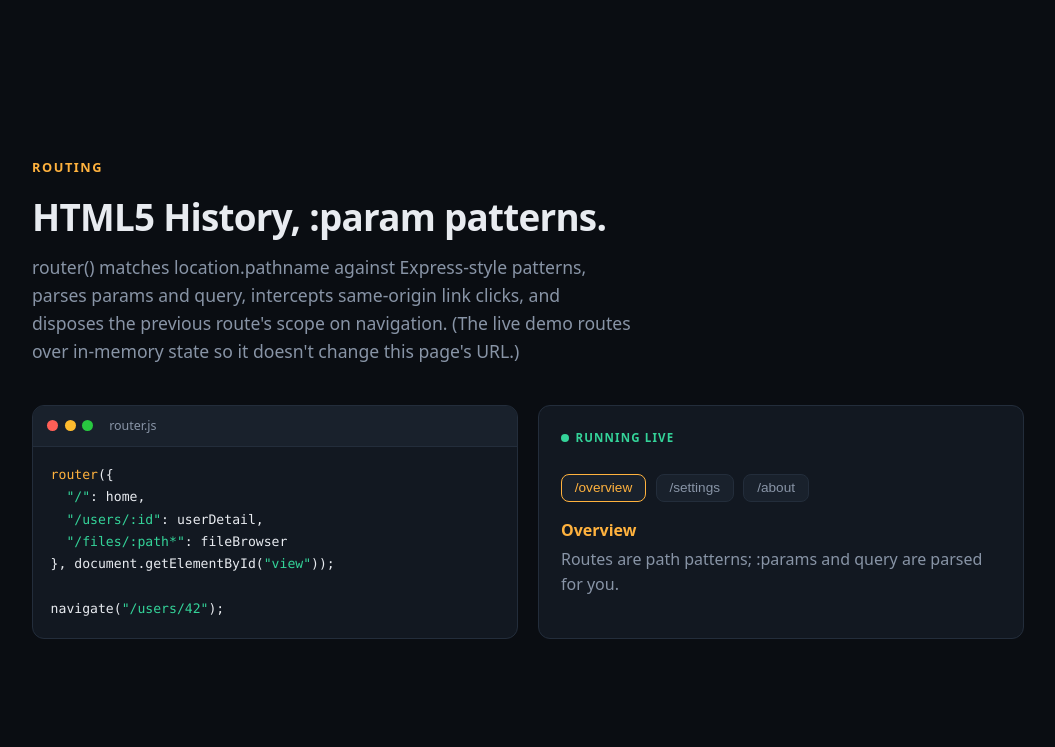
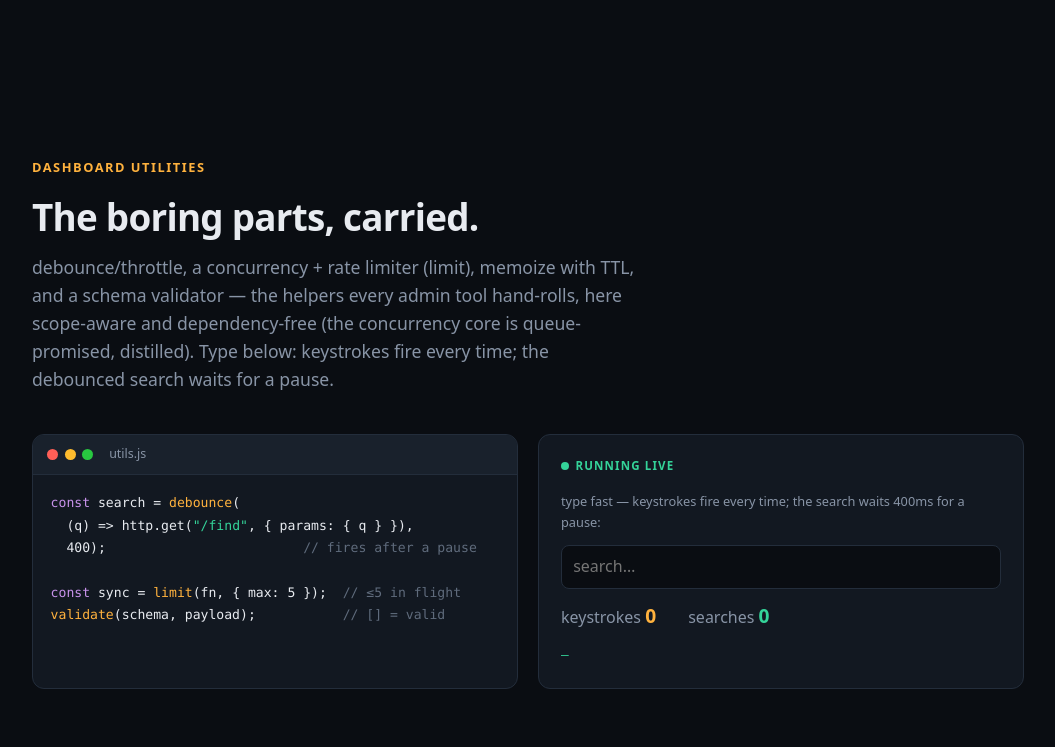
Before and after one commit to nemanjan00/qrp, a website: page index.html in a window 1280 px wide. Shown: the part 9673-10420 px from the top of the page, without its empty margins (112-1167 px from the left). Drawn offline with Linux system fonts and the light colour scheme; no server answers.

Commit message:
site,readme: showcase 0.4 features (debounce demo, value-keyed when, utils/routing snippets)
- site: live 'Dashboard utilities' section — a debounced search (keystrokes fire
  every time; the search waits for a pause), verified in Chromium. Highlighter +
  importmap updated for the new utils.
- README: value-keyed when() tab example; new snippets for debounce/limit/
  validate, responseType, currentRoute/scoped/onEffectError; keep-alive note.

```diff
--- a/index.html
+++ b/index.html
@@ -208,7 +208,8 @@
 				"@nemanjan00/qrp/utils/memoize": "./utils/memoize.js",
 				"@nemanjan00/qrp/utils/lru": "./utils/lru.js",
 				"@nemanjan00/qrp/utils/cache": "./utils/cache.js",
-				"@nemanjan00/qrp/utils/paginate": "./utils/paginate.js"
+				"@nemanjan00/qrp/utils/paginate": "./utils/paginate.js",
+				"@nemanjan00/qrp/utils/debounce": "./utils/debounce.js"
 			}
 		}
 	</script>
@@ -224,6 +225,7 @@
 		import { dismissable } from "@nemanjan00/qrp/behaviors/dismissable";
 		import { disclosure } from "@nemanjan00/qrp/behaviors/disclosure";
 		import { busyWhile } from "@nemanjan00/qrp/behaviors/busy-while";
+		import { debounce } from "@nemanjan00/qrp/utils/debounce";
 		import { persisted, viewport, online, seen, media } from "@nemanjan00/qrp/browser";
 		import { wrapMethod, delegate } from "@nemanjan00/qrp/proto";
 
@@ -241,7 +243,7 @@
 		const highlight = (code) => {
 			const esc = code.replace(/&/g, "&amp;").replace(/</g, "&lt;").replace(/>/g, "&gt;");
 			return esc.replace(
-				/(\/\/[^\n]*)|(`[^`]*`|"[^"]*"|'[^']*')|\b(const|let|import|export|from|return|new|await|function|if|else)\b|\b(state|effect|el|html|list|when|mount|table|form|notify|derive|createHttp|registerInput|inputs|bind|scope|define|router|portal|trapFocus|dismissable|disclosure|persisted|viewport|online|seen|wrapMethod|delegate|onceOnly)\b/g,
+				/(\/\/[^\n]*)|(`[^`]*`|"[^"]*"|'[^']*')|\b(const|let|import|export|from|return|new|await|function|if|else)\b|\b(state|effect|el|html|list|when|mount|table|form|notify|derive|createHttp|registerInput|inputs|bind|scope|define|router|portal|trapFocus|dismissable|disclosure|persisted|viewport|online|seen|wrapMethod|delegate|onceOnly|debounce|throttle|limit|validate|scoped|currentRoute|loadScript|memoize)\b/g,
 				(m, c, s, k, fn) =>
 					c ? `<span class="c">${c}</span>`
 					: s ? `<span class="s">${s}</span>`
@@ -712,6 +714,31 @@ el("div", { hidden: () =>
 http.get("/me", { params: { page: 2 } });`),
 				httpDemo())));
 
+		// ============================================================ utils (debounce)
+		const utilsDemo = () => {
+			const s = state({ typed: 0, searched: 0, last: "" });
+			const runSearch = debounce((q) => { s.searched++; s.last = q; }, 400);
+			return livePanel(
+				el("div", { class: "dim", style: "font-size:.8rem" }, "type fast — keystrokes fire every time; the search waits 400ms for a pause:"),
+				el("input", { "aria-label": "Search", placeholder: "search…", style: "width:100%",
+					oninput: (e) => { s.typed++; runSearch(e.target.value); } }),
+				el("div", { class: "row", style: "gap:2rem" },
+					el("div", {}, el("span", { class: "dim" }, "keystrokes "), el("strong", { style: "color:var(--accent);font-size:1.2rem" }, () => `${s.typed}`)),
+					el("div", {}, el("span", { class: "dim" }, "searches "), el("strong", { style: "color:var(--accent2);font-size:1.2rem" }, () => `${s.searched}`))),
+				el("code", { style: "font-size:.8rem;color:var(--accent2)" }, () => s.last ? `GET /find?q=${s.last}` : "—"));
+		};
+		app.appendChild(section("utils", "Dashboard utilities", "The boring parts, carried.",
+			"debounce/throttle, a concurrency + rate limiter (limit), memoize with TTL, and a schema validator — the helpers every admin tool hand-rolls, here scope-aware and dependency-free (the concurrency core is queue-promised, distilled). Type below: keystrokes fire every time; the debounced search waits for a pause.",
+			el("div", { class: "demo" },
+				codeWindow("utils.js", `
+const search = debounce(
+  (q) => http.get("/find", { params: { q } }),
+  400);                         // fires after a pause
+
+const sync = limit(fn, { max: 5 });  // ≤5 in flight
+validate(schema, payload);           // [] = valid`),
+				utilsDemo())));
+
 		// ============================================================ router (in-page)
 		const routerDemo = () => {
 			const outlet = el("div", { class: "view-panel" });
```
Also changed, not shown: README.md.
